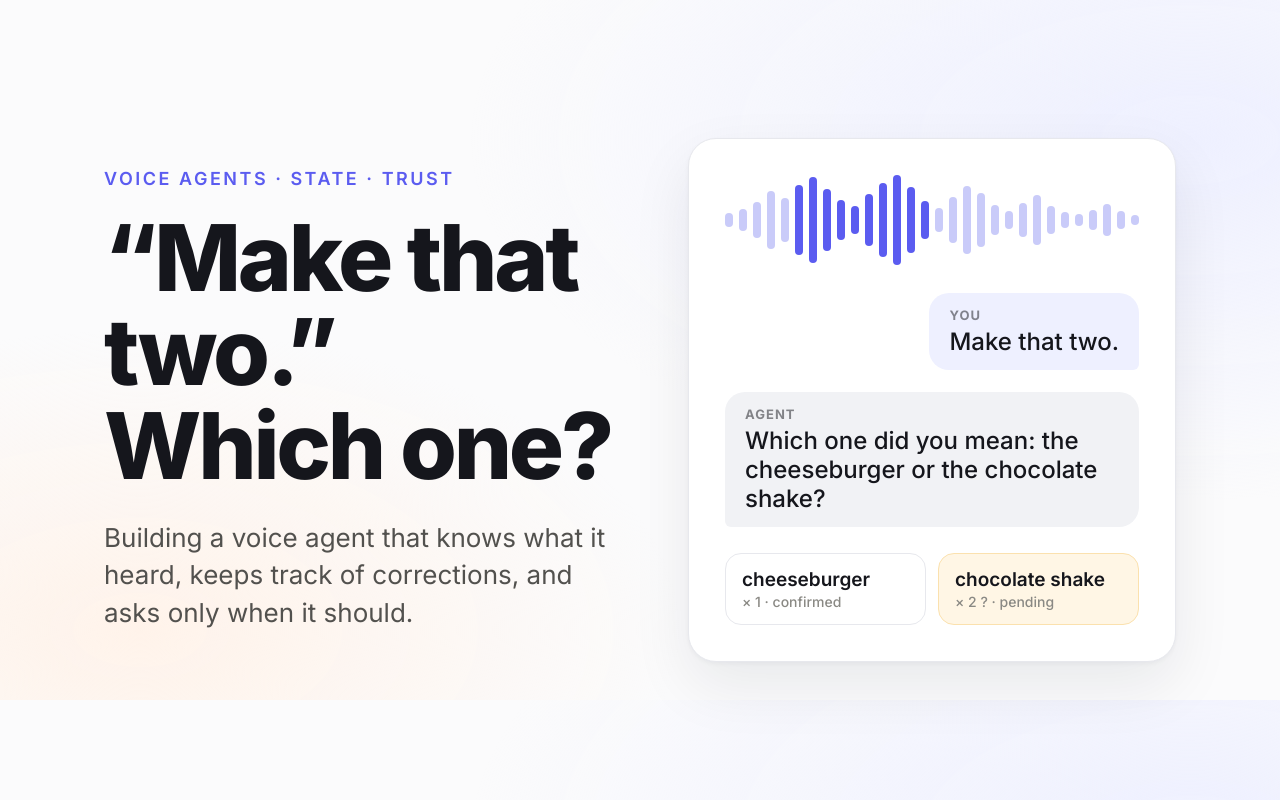
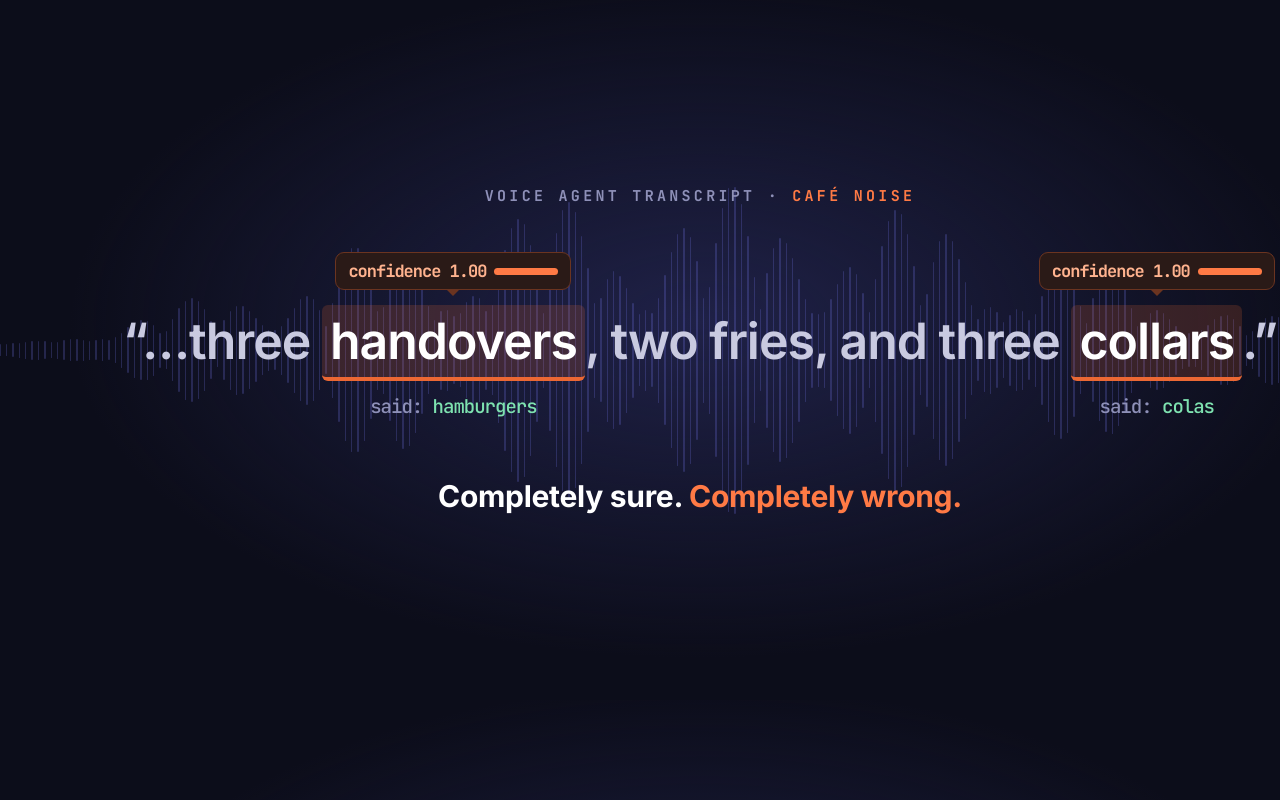
Before and after one commit to UniqueRed/quoth, a plain HTML site: page article/src/cover.html in a window 1280 px wide. Shown: the top 800 px of the page. Drawn offline with Linux system fonts and the light colour scheme.

Commit message:
Redesign the article cover around the high-confidence mishearing

```diff
--- a/article/src/cover.html
+++ b/article/src/cover.html
@@ -3,50 +3,46 @@
 <head>
 <meta charset="utf-8">
 <title>Cover</title>
-<link href="https://fonts.googleapis.com/css2?family=Inter:wght@400;500;600;700;800&display=swap" rel="stylesheet">
+<link href="https://fonts.googleapis.com/css2?family=Inter:wght@400;500;600;700;800&family=JetBrains+Mono:wght@500;700&display=swap" rel="stylesheet">
 <style>
   html, body { margin: 0; width: 1400px; height: 700px; overflow: hidden; }
-  body { font-family: Inter, -apple-system, sans-serif; color: #15161c;
-         background: radial-gradient(1200px 600px at 85% 20%, #eef0ff 0%, rgba(238,240,255,0) 60%),
-                     radial-gradient(900px 500px at 10% 90%, #fff3ea 0%, rgba(255,243,234,0) 60%), #fbfbfc; }
-  .wrap { position: absolute; inset: 0; padding: 92px 104px; display: grid; grid-template-columns: 1.15fr 1fr; gap: 56px; align-items: center; }
-  .kicker { font-size: 18px; font-weight: 600; letter-spacing: .14em; text-transform: uppercase; color: #5b5cf0; }
-  h1 { font-size: 92px; line-height: 1.02; letter-spacing: -.035em; margin: 22px 0 26px; font-weight: 800; }
-  p { font-size: 26px; line-height: 1.45; color: #52514e; margin: 0; max-width: 620px; }
-  .card { background: #fff; border: 1px solid #e7e8ed; border-radius: 28px; padding: 36px; box-shadow: 0 2px 4px rgba(16,24,40,.04), 0 24px 60px rgba(16,24,40,.08); }
-  .wave { display: flex; align-items: center; gap: 6px; height: 90px; margin-bottom: 28px; }
-  .wave i { display: block; width: 8px; border-radius: 4px; background: #c9cbf9; }
-  .wave i.hot { background: #5b5cf0; }
-  .bubble { display: inline-block; padding: 14px 20px; border-radius: 20px; font-size: 24px; font-weight: 500; }
-  .you { background: #eef0ff; border-bottom-right-radius: 6px; float: right; }
-  .agent { background: #f1f2f5; border-bottom-left-radius: 6px; margin-top: 22px; clear: both; }
-  .who { font-size: 13px; font-weight: 700; letter-spacing: .08em; text-transform: uppercase; opacity: .5; margin-bottom: 4px; }
-  .lines { clear: both; display: flex; gap: 12px; margin-top: 26px; }
-  .line { flex: 1; border: 1.5px solid #e7e8ed; border-radius: 16px; padding: 14px 16px; font-size: 19px; font-weight: 600; }
-  .line small { display: block; font-size: 14px; font-weight: 500; color: #8a8984; margin-top: 2px; }
-  .line.q { border-color: #fbe1ae; background: #fff6e5; }
+  body { font-family: Inter, -apple-system, sans-serif; color: #e9e9f2; position: relative;
+         background: radial-gradient(900px 480px at 50% 46%, #1f2147 0%, rgba(31,33,71,0) 70%), #0c0d1a; }
+  #wave { position: absolute; left: 0; right: 0; top: 50%; height: 360px; transform: translateY(-50%);
+          display: flex; align-items: center; justify-content: center; gap: 5px; opacity: .22; }
+  #wave i { display: block; width: 4px; border-radius: 2px; background: #7d80ff; }
+  .stage { position: absolute; inset: 0; display: flex; flex-direction: column; align-items: center; justify-content: center; }
+  .label { font: 700 15px "JetBrains Mono", monospace; letter-spacing: .22em; text-transform: uppercase; color: #8e90b8; margin-bottom: 110px; }
+  .label b { color: #ff7a45; }
+  .line { font-size: 50px; font-weight: 600; letter-spacing: -.02em; line-height: 1; white-space: nowrap; color: #c9cae0; }
+  .w { position: relative; display: inline-block; color: #fff; }
+  .w .hl { position: relative; z-index: 1; padding: 0 8px; }
+  .w .hl::before { content: ""; position: absolute; inset: -6px 0 -10px; background: rgba(235,104,52,.18); border-bottom: 4px solid #eb6834; border-radius: 6px; z-index: -1; }
+  .conf { position: absolute; left: 50%; bottom: calc(100% + 26px); transform: translateX(-50%); white-space: nowrap;
+          font: 700 17px "JetBrains Mono", monospace; color: #ffb38f; background: #2a1a17; border: 1px solid #6b3420; padding: 7px 12px; border-radius: 9px; }
+  .conf::after { content: ""; position: absolute; left: 50%; top: 100%; transform: translateX(-50%); border: 7px solid transparent; border-top-color: #6b3420; }
+  .meter { display: inline-block; width: 64px; height: 7px; border-radius: 4px; background: #ff7a45; vertical-align: 2px; margin-left: 8px; }
+  .said { position: absolute; left: 50%; top: calc(100% + 28px); transform: translateX(-50%); white-space: nowrap;
+          font: 500 19px "JetBrains Mono", monospace; color: #8e90b8; }
+  .said span { color: #7ee2b0; }
+  .tag { margin-top: 112px; font-size: 30px; font-weight: 700; letter-spacing: -.01em; color: #fff; }
+  .tag em { font-style: normal; color: #ff7a45; }
 </style>
 </head>
 <body>
-<div class="wrap">
-  <div>
-    <div class="kicker">Voice agents · state · trust</div>
-    <h1>“Make that two.”<br>Which one?</h1>
-    <p>Building a voice agent that knows what it heard, keeps track of corrections, and asks only when it should.</p>
-  </div>
-  <div class="card">
-    <div class="wave" id="wave"></div>
-    <div class="bubble you"><div class="who">You</div>Make that two.</div>
-    <div class="bubble agent"><div class="who">Agent</div>Which one did you mean: the cheeseburger or the chocolate shake?</div>
-    <div class="lines">
-      <div class="line">cheeseburger<small>× 1 · confirmed</small></div>
-      <div class="line q">chocolate shake<small>× 2 ? · pending</small></div>
-    </div>
-  </div>
+<div id="wave"></div>
+<div class="stage">
+  <div class="label">voice agent transcript · <b>café noise</b></div>
+  <div class="line">“…three <span class="w"><span class="conf">confidence 1.00<span class="meter"></span></span><span class="hl">handovers</span><span class="said">said: <span>hamburgers</span></span></span>, two fries, and three <span class="w"><span class="conf">confidence 1.00<span class="meter"></span></span><span class="hl">collars</span><span class="said">said: <span>colas</span></span></span>.”</div>
+  <div class="tag">Completely sure. <em>Completely wrong.</em></div>
 </div>
 <script>
-  const heights = [14, 22, 36, 58, 44, 70, 86, 62, 40, 28, 52, 74, 90, 66, 38, 24, 46, 68, 54, 30, 18, 34, 50, 28, 16, 12, 20, 32, 18, 10];
-  document.getElementById("wave").innerHTML = heights.map((h, i) => `<i class="${i > 4 && i < 15 ? "hot" : ""}" style="height:${h}px"></i>`).join("");
+  const n = 220;
+  document.getElementById("wave").innerHTML = Array.from({ length: n }, (_, i) => {
+    const x = i / n, env = Math.sin(Math.PI * x) ** 1.4;
+    const h = 12 + env * (60 + 260 * Math.abs(Math.sin(i * 0.37) * Math.cos(i * 0.11)));
+    return `<i style="height:${h.toFixed(0)}px"></i>`;
+  }).join("");
 </script>
 </body>
 </html>
```
Also changed, not shown: article/images/00-cover.png, 1 other file.
